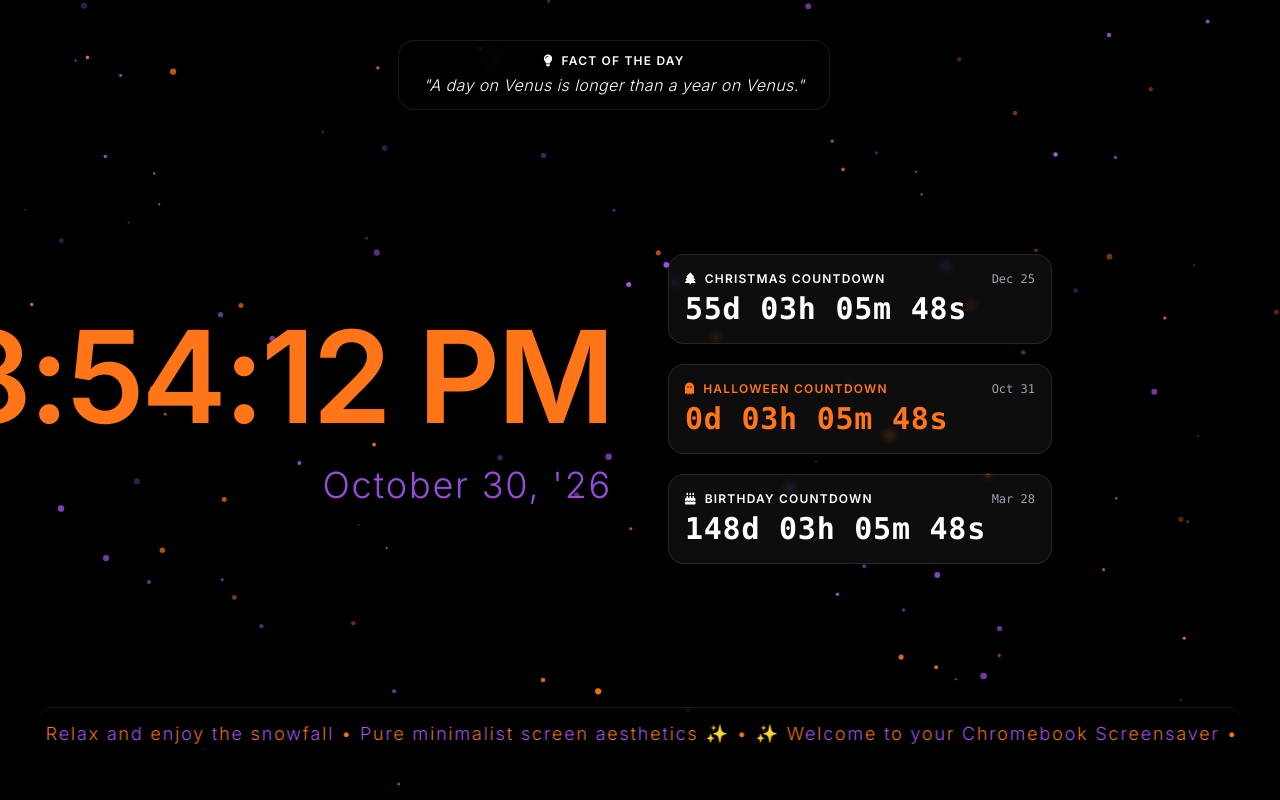
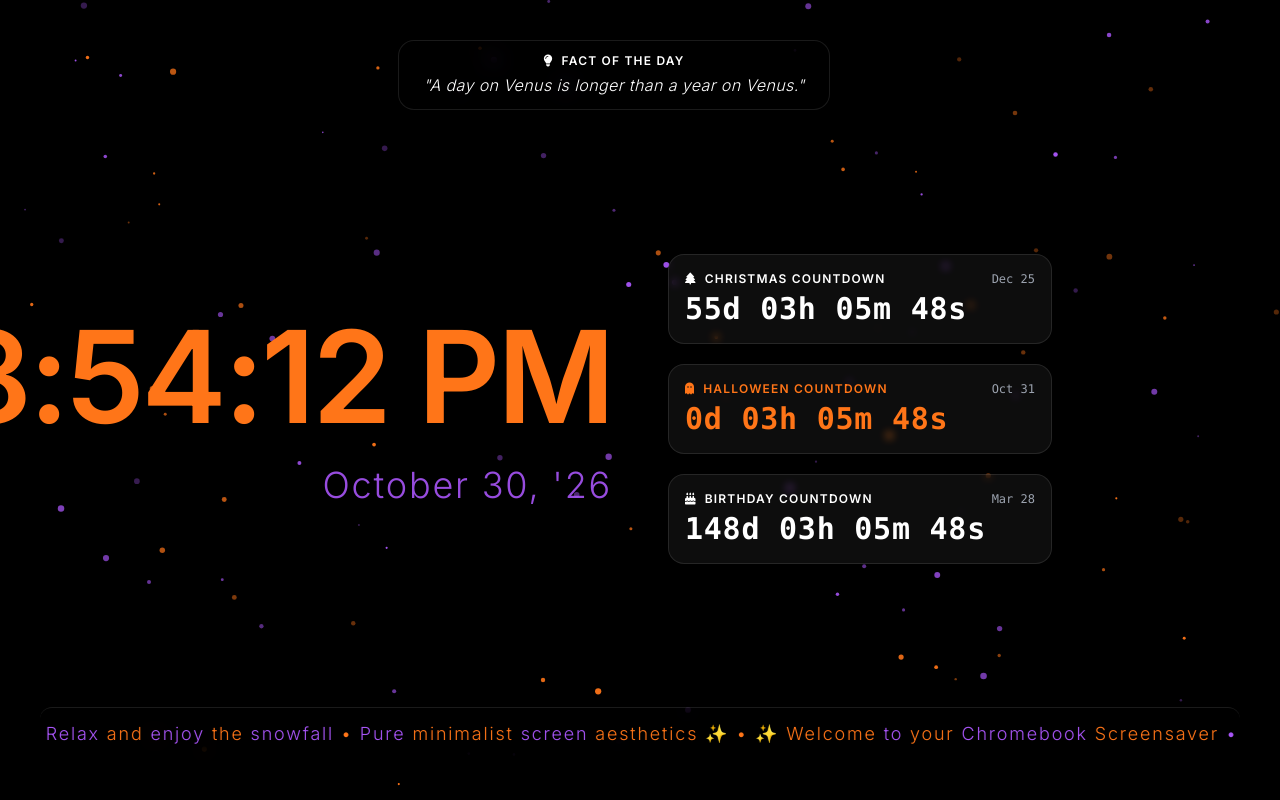
Before and after one commit to coltogdyuhg/forever-screen, a plain HTML site: page index.html in a window 1280 px wide. Drawn offline with nearby package versions, Linux system fonts and the light colour scheme; a web font is replaced by a local one.

Commit message:
Update index.html

```diff
--- a/index.html
+++ b/index.html
@@ -916,7 +916,7 @@
             applyCardColors('halloweenCountdown', halloweenCardColor);
             applyCardColors('bdayCountdown', bdayCardColor);
 
-            // Re-render scrolling marquee with alternating theme colors per letter
+            // Re-render scrolling marquee with alternating word colors
             renderMarqueeText(activeThemeColors);
         }
 
@@ -1221,18 +1221,19 @@
                 repeatedText += " • " + baseText;
             }
 
-            // Build alternating colored letters string
+            // Split text into words to alternate color word-by-word
+            let words = repeatedText.split(/(\s+)/);
             let htmlContent = "";
             let colorIndex = 0;
 
-            for (let i = 0; i < repeatedText.length; i++) {
-                let char = repeatedText[i];
-                if (char === " ") {
-                    htmlContent += "&nbsp;";
+            for (let i = 0; i < words.length; i++) {
+                let word = words[i];
+                if (/^\s+$/.test(word)) {
+                    htmlContent += word.replace(/ /g, "&nbsp;");
                     continue;
                 }
                 let currentColor = paletteColors[colorIndex % paletteColors.length];
-                htmlContent += `<span style="color: ${currentColor}">${char}</span>`;
+                htmlContent += `<span style="color: ${currentColor}">${word}</span>`;
                 colorIndex++;
             }
 
```
